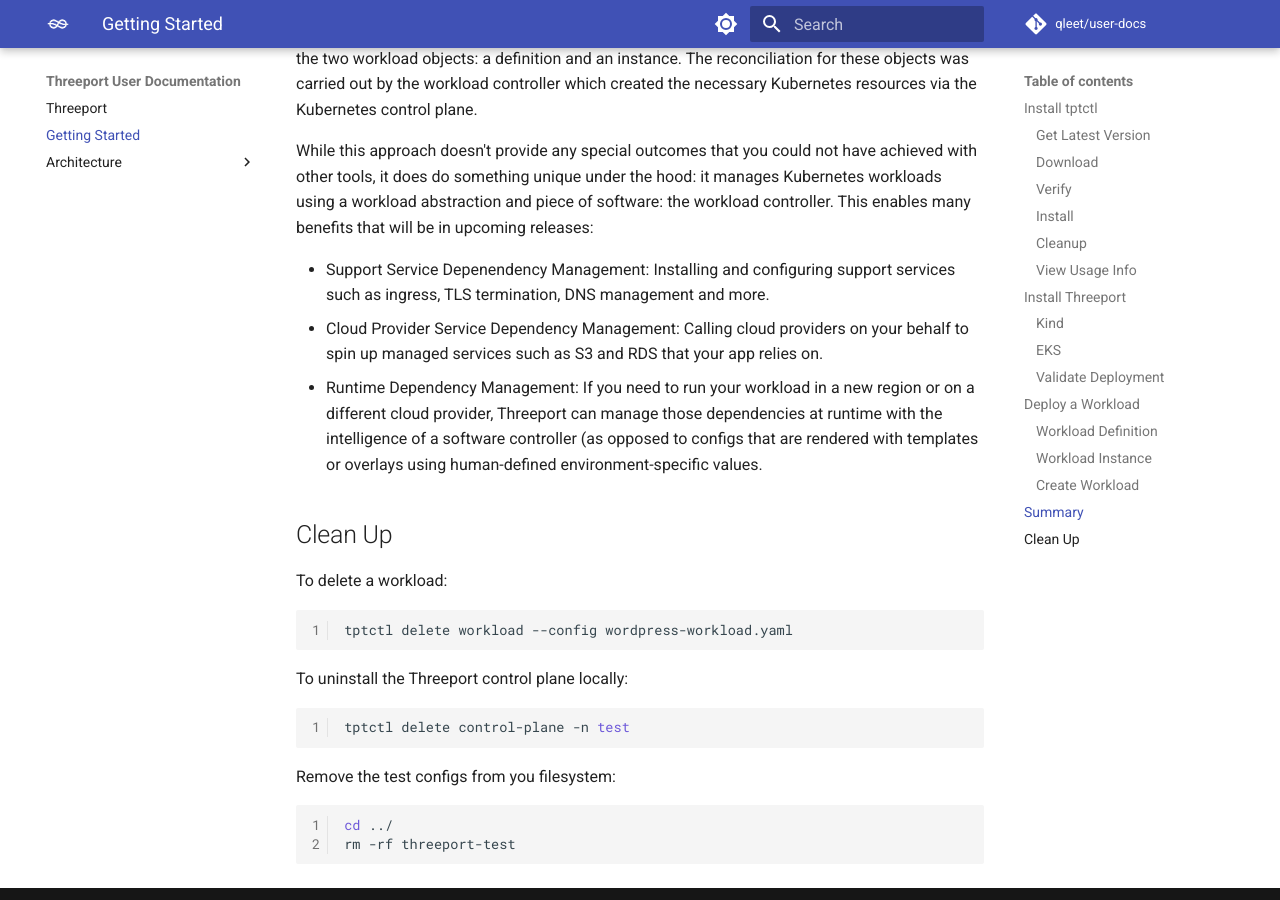
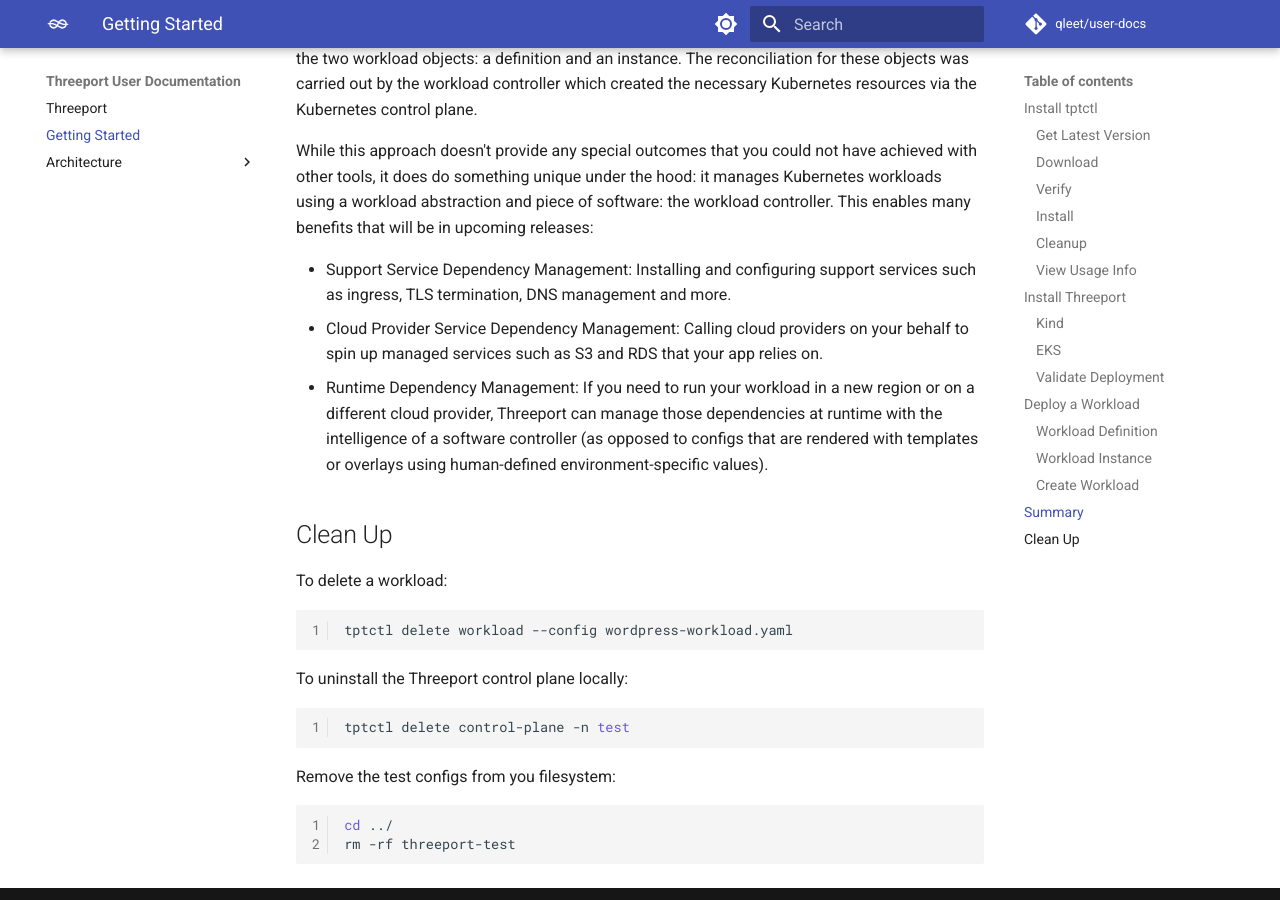
Before and after one commit to qleet/user-docs, an MkDocs documentation site: the page built from docs/getting-started.md, in a window 1280 px wide and 900 px high, scrolled down 5874 px. Built offline with MkDocs 1.6.1 and Material for MkDocs 9.7.7, drawn with Linux system fonts in a browser that asks for light colours; comment, search, counter and statistics services are not loaded; some of the changed text lies outside the part shown.

Commit message:
fix: minor typos

```diff
--- a/docs/getting-started.md
+++ b/docs/getting-started.md
@@ -273,7 +273,7 @@
 the workload controller.  This enables many benefits that will be in upcoming
 releases:
 
-* Support Service Depenendency Management: Installing and configuring support
+* Support Service Dependency Management: Installing and configuring support
   services such as ingress, TLS termination, DNS management and more.
 * Cloud Provider Service Dependency Management: Calling cloud providers on your
   behalf to spin up managed services such as S3 and RDS that your app relies on.
@@ -281,7 +281,7 @@
   region or on a different cloud provider, Threeport can manage those
   dependencies at runtime with the intelligence of a software controller (as
   opposed to configs that are rendered with templates or overlays using
-  human-defined environment-specific values.
+  human-defined environment-specific values).
 
 ## Clean Up
 
```
Also changed, not shown: other parts of docs/getting-started.md (+3 -3 lines).
